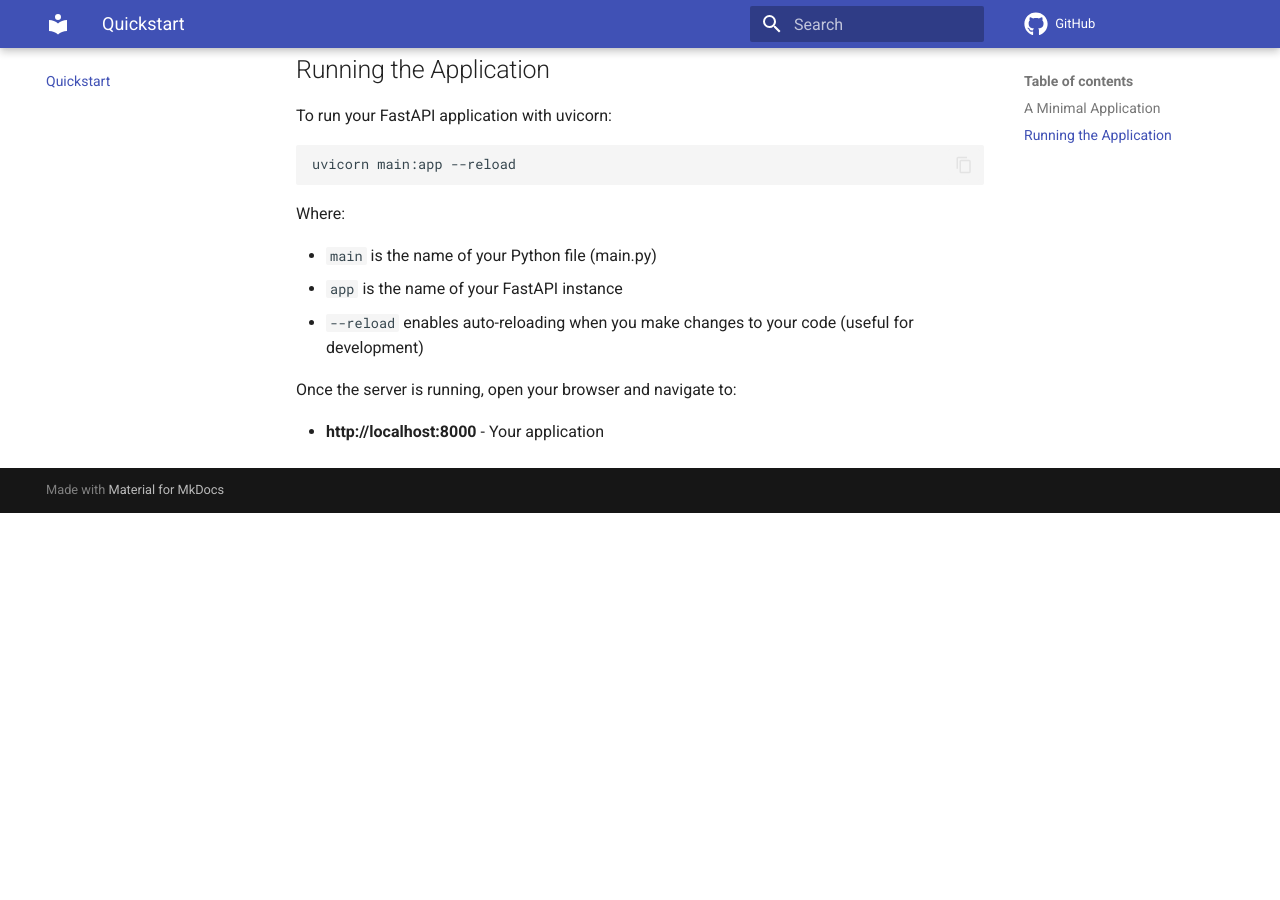
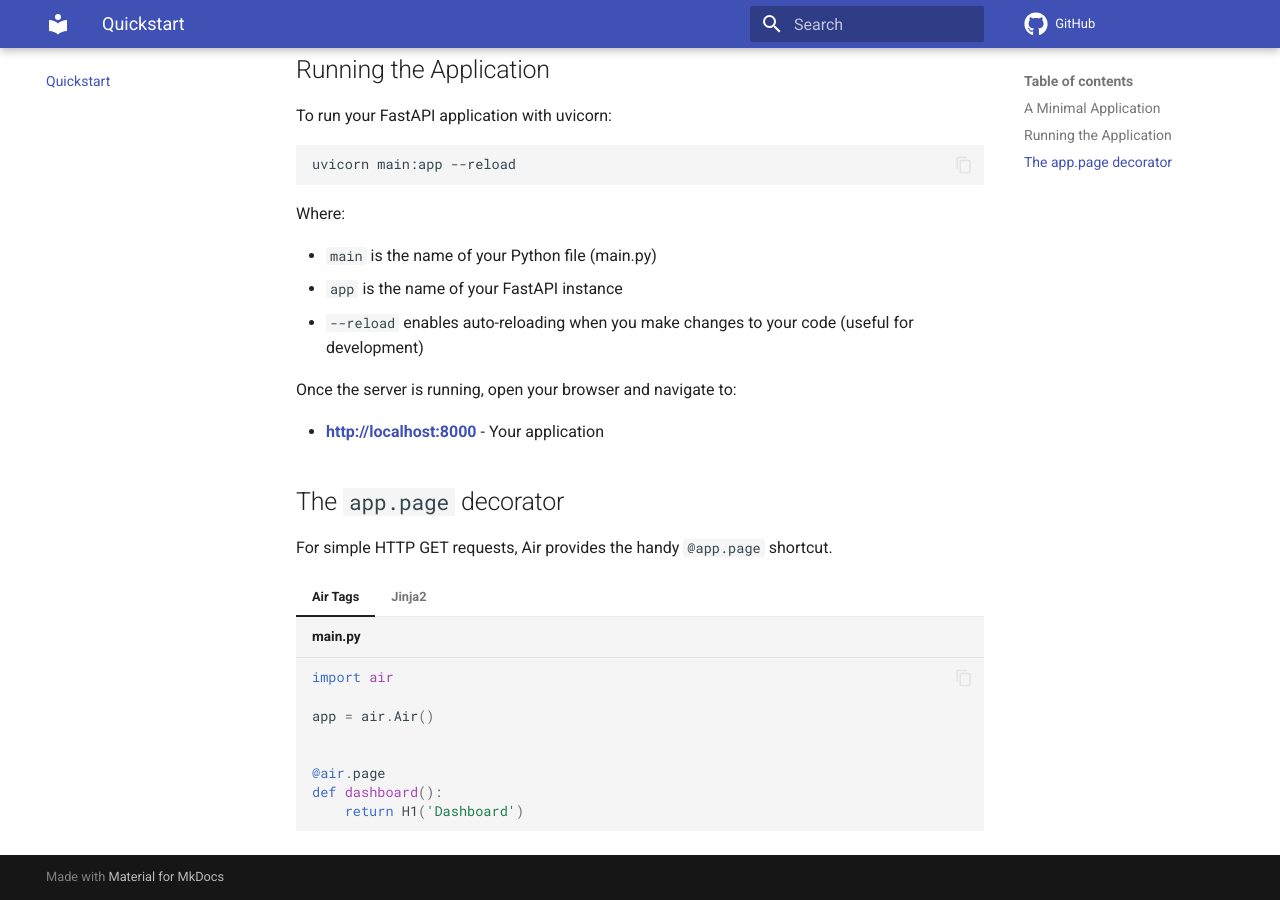
Before and after one commit to feldroy/air, an MkDocs documentation site: the page built from docs/quickstart.md, in a window 1280 px wide and 900 px high, scrolled down 820 px. Built offline with MkDocs 1.6.1 and Material for MkDocs 9.7.7, drawn with Linux system fonts in a browser that asks for light colours; comment, search, counter and statistics services are not loaded; before the commit the page ends 1333 px from its top, so only the background shows below that.

Commit message:
Add AirResponse

````diff
--- a/docs/quickstart.md
+++ b/docs/quickstart.md
@@ -29,13 +29,11 @@ A minimal Air application:
     ```python title="main.py"
     import air
     from fastapi import Request
-    from fastapi.responses import HtmlResponse
 
     app = Air()
-
     render = air.Jinja2Renderer(directory="templates")
 
-    @app.get('/', response_class=HtmlResponse)
+    @app.get('/')
     async def index(request: Request):
         return render(
             request,
@@ -50,9 +48,9 @@ A minimal Air application:
     So what does this code do?
 
     1. First we import the air project and a few select things from FastAPI.
-    2. Next we instantiate the Air app. `air.Air` is just a conveinance wrapper around `fastapi.FastAPI` that sets the `default_response_class` to be `air.TagResponse`
+    2. Next we instantiate the Air app. `air.Air` is just a convenience wrapper around `fastapi.FastAPI` that sets the `default_response_class` to be `air.TagResponse`
     3. We use `Jinja2Renderer` factory to configure a `render()` shortcut. This is easier to remember and faster to type than `template.TemplateResponse`.
-    4. We define a GET route using `@api.get`, with a response class of `HtmlResponse`.
+    4. We define a GET route using `@api.get`. Unlike normal FastAPI projects we don't need to set the `response_class` to HtmlResponse. That's because the `air.Air` wrapper handles that for us.
     5. Our return calls `render()`, which reads the specified Jinja2 template and then produces the result as an `<h1></h1>` tag. The response type is `text/html`, so browsers display web pages
 
 ## Running the Application
@@ -71,4 +69,45 @@ Where:
 
 Once the server is running, open your browser and navigate to:
 
-- **http://localhost:8000** - Your application
+- **[http://localhost:8000](http://localhost:8000)** - Your application
+
+## The `app.page` decorator
+
+For simple HTTP GET requests, Air provides the handy `@app.page` shortcut.
+
+
+=== "Air Tags"
+
+    ```python title="main.py"
+    import air
+
+    app = air.Air()
+
+
+    @air.page
+    def dashboard():
+        return H1('Dashboard')
+    ```
+
+
+=== "Jinja2"
+
+
+    ```python title="main.py"
+    import air
+    from fastapi import Request
+
+    app = Air()
+    render = air.Jinja2Renderer(directory="templates")
+
+    @air.page
+    async def dashboard(request: Request):
+        return render(
+            request,
+            name="dashboard.html"
+        )
+    ```
+
+    ```jinja title="templates/home.html"
+    <h1>Dashboard</h1>
+    ```
--- a/src/air/__init__.py
+++ b/src/air/__init__.py
@@ -4,7 +4,7 @@ __version__ = "0.8.0"
 
 from .applications import Air as Air
 from .requests import is_htmx_request as is_htmx_request
-from .responses import TagResponse as TagResponse
+from .responses import AirResponse as AirResponse, TagResponse as TagResponse
 from .templates import Jinja2Renderer as Jinja2Renderer
 from .tags import Tag as Tag
 from .tags import (
````
Also changed, not shown: 4 other files.
